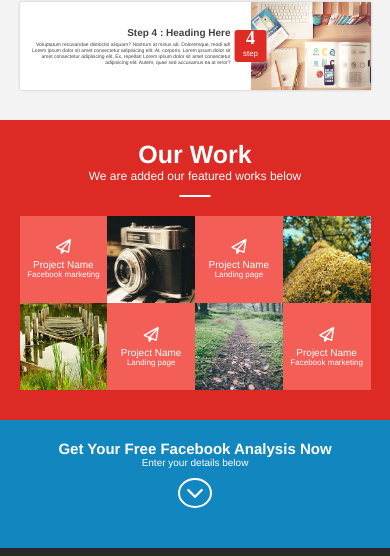
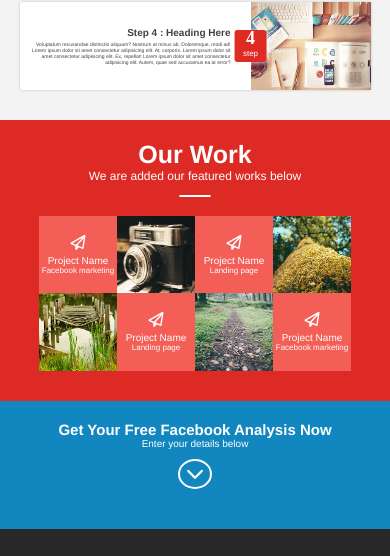
Before and after one commit to ahsan-emon/Free-agency-business-website, a plain HTML site: page index.html in a window 390 px wide. Shown: the part 1186-1742 px from the top of the page. Drawn offline with Linux system fonts and the light colour scheme.

Commit message:
update responsive.css

```diff
--- a/css/responsive.css
+++ b/css/responsive.css
@@ -135,7 +135,7 @@
   }
   /* our work style  */
   .our-work-container {
-    width: 90%;
+    width: 80%;
     padding: 20px 0px 30px;
   }
   .our-work-container .top-text h1 {
@@ -150,18 +150,6 @@
   .work-projects {
     margin-top: 15px;
   }
-  .work-projects img {
-    width: 25%;
-  }
-  .work-projects .project-name {
-    width: 25%;
-    background-color: rgb(243, 94, 87);
-    text-align: center;
-    display: flex;
-    flex-direction: column;
-    justify-content: center;
-    color: rgb(255, 255, 255);
-  }
   .work-projects .project-name .far {
     font-size: 15px;
     margin-bottom: 5px;
@@ -174,7 +162,7 @@
   }
   /* form style  */
   .form-container {
-    width: 80%;
+    width: 75%;
     padding: 20px 0 20px 0;
   }
   .form-container .top-text h1 {
@@ -236,7 +224,7 @@
   }
   /* get in touch style  */
   .get-in-touch-container {
-    width: 80%;
+    width: 75%;
     padding: 30px 0;
   }
   .get-in-touch-container h2 {
@@ -423,7 +411,7 @@
   }
   /* our work style  */
   .our-work-container {
-    width: 90%;
+    width: 80%;
     padding: 20px 0px 30px;
   }
   .our-work-container .top-text h1 {
@@ -450,7 +438,7 @@
   }
   /* form style  */
   .form-container {
-    width: 80%;
+    width: 75%;
     padding: 20px 0 20px 0;
   }
   .form-container .top-text h1 {
@@ -512,7 +500,7 @@
   }
   /* get in touch style  */
   .get-in-touch-container {
-    width: 80%;
+    width: 75%;
     padding: 30px 0;
   }
   .get-in-touch-container h2 {
```
